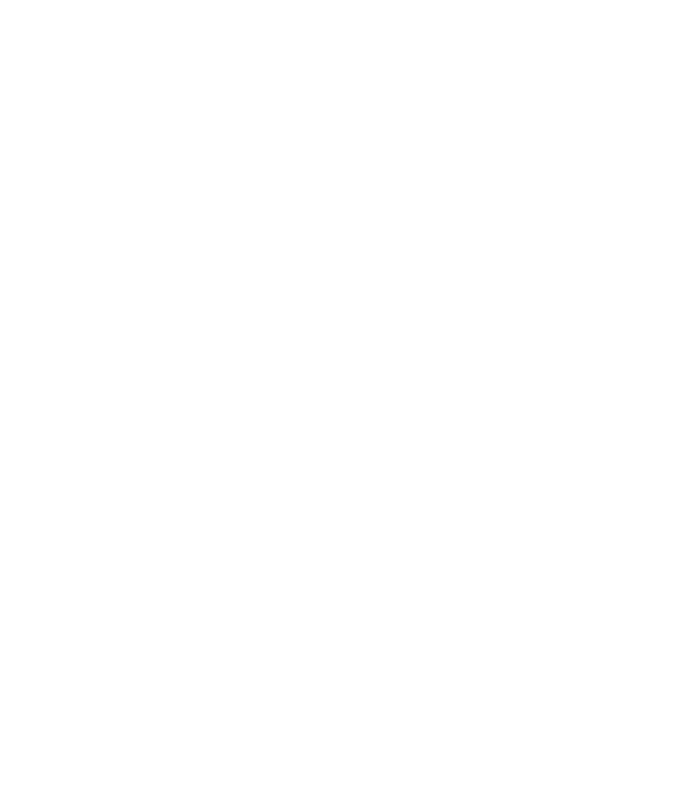
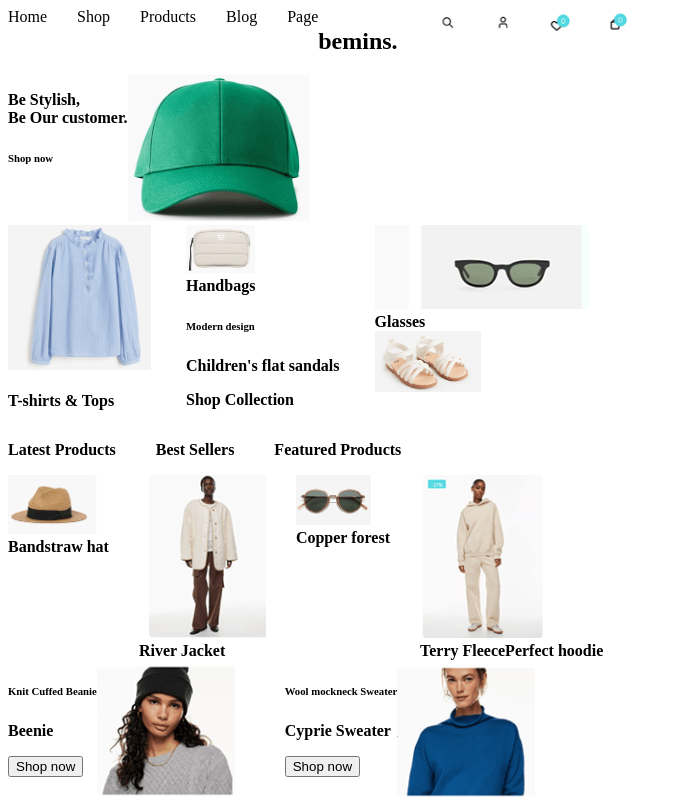
Before and after one commit to yvonneannet/Assessment-1, a plain HTML site: page index.html in a window 1280 px wide. Shown: the whole page, without its empty margins (0-682 px from the left). Drawn offline with Linux system fonts and the light colour scheme.

Commit message:
added images and made changes to the file

```diff
--- a/index.html
+++ b/index.html
@@ -4,8 +4,124 @@
     <meta charset="UTF-8">
     <meta name="viewport" content="width=device-width, initial-scale=1.0">
     <title>Document</title>
+    <link rel="stylesheet" href="style.css">
 </head>
 <body>
 
+        <div class="container1">
+        <div class="topbar">
+        <div id="links1">
+   <a >Home</a>
+   <a>Shop</a>
+   <a>Products</a>
+   <a>Blog</a>
+   <a>Page</a>
+       </div>
+
+       <div id="links2">
+        <div>
+    <h2 id="bemins">bemins.</h2></div>
+   <a> <img src="./images/search.png" alt="search" ></a>
+   <a><img src="./images/person.png" alt="person"></a>
+   <a><img src="./images/like.png" alt=" like"></a>
+   <a><img src="./images/keep.png" alt="keep"></a>
+
+       </div>
+       </div>
+
+
+<div id="row1">
+       <div id="be stylish">
+       <p><b>Be Stylish,</br> Be Our customer.</p>
+       <h6>Shop now</h6>
+     </div>
+
+     <div id="cap1">
+     <img src="./images/cap1.png">
+    </div>
+</div>
+
+<div id="row2">
+<div id="blueshirt">
+     <img src="./images/Bigshirt.png" alt="blueshirt">
+</br>
+</br>
+    <figcaption>T-shirts & Tops</figcaption>
+    </div>
+
+    <div id="purse&cap">
+     <div>
+     <img src="./images/greypurse1.png"altpurse>
+     <figcaption>Handbags</figcaption>
+    </div>
+
+
+    <div>
+     <h6>Modern design</h6>
+     <p>Children's flat sandals</p>
+     <p>Shop Collection</p></div>
+
+
+    </div>
+
+     <div id="shades&shoes">
+     <img src="./images/shades1.png" alt="shades">
+     <figcaption>Glasses</figcaption>
+
+
+     <img src="./images/Sandals1.png" alt="sandals"></div>
+
+
+    </div>
+
+     <div id="products">
+     <p>Latest Products</p>
+     <p>Best Sellers</p>
+     <p>Featured Products</p></div>
+
+
+     <div id="row3">
+     <div>
+     <img src="./images/hat1.png" alt="hat">
+
+     <figcaption>Bandstraw hat</figcaption></div>
+
+     <div>
+     <img src="./images/jacket1.png" alt="model1">
+     <figcaption>River Jacket</figcaption></div>
+
+     <div>
+     <img src="./images/shades1-2.png" alt="shades">
+     <figcaption>Copper forest</figcaption></div>
+
+     <div>
+     <img src="./images/jacket2.png" alt="model">
+     <figcaption>Terry FleecePerfect hoodie</figcaption></div>
+
+    </div>
+
+    <div id="row4">
+     <div id="beanie">
+        <div>
+        <h6>Knit Cuffed Beanie</h6>
+        <p>Beenie</p>
+        <button>Shop now</button></div>
+        <img src="./images/beanie1.png" alt="beanie">
+     </div>
+
+
+     <div id="sweater">
+        <div>
+        <h6>Wool mockneck Sweater</h6>
+        <p>Cyprie Sweater</p>
+        <button>Shop now</button></div>
+     <img src="./images/sweater1.png" alt="sweater">
+
+
+</div>
+</div>
+
+
+
 </body>
 </html>
--- a/style.css
+++ b/style.css
@@ -0,0 +1,49 @@
+.topbar{
+    display:inline-flex;
+    border-top: 105;
+}
+
+#links1{
+ display: flex;
+gap:30px ;
+}
+
+#bemins{
+border-top: 2px;
+}
+
+#links2{
+    display: flex;
+    gap: 30px;
+}
+
+#row1{
+    display: flex;
+
+}
+#products{
+    display: flex;
+    gap: 40px;
+    text-align: center;
+}
+#row2{
+    display: flex;
+    gap: 35px;
+}
+#row3{
+    display: flex;
+    gap: 30px;
+}
+
+#beanie{
+    display: flex;
+}
+
+#sweater{
+    display: flex;
+}
+
+#row4{
+    display: flex;
+    gap:50px ;
+}
```
Also changed, not shown: images/Bigshirt.png (added), images/Sandals1.png (added), images/beanie1.png (added), images/cap1.png (added), images/greypurse1.png (added), images/hat1.png (added), images/jacket1.png (added), images/jacket2.png (added), images/keep.png (added), images/like.png (added), images/person.png (added), images/search.png (added), images/shades1-2.png (added), images/shades1.png (added), 1 more files.
